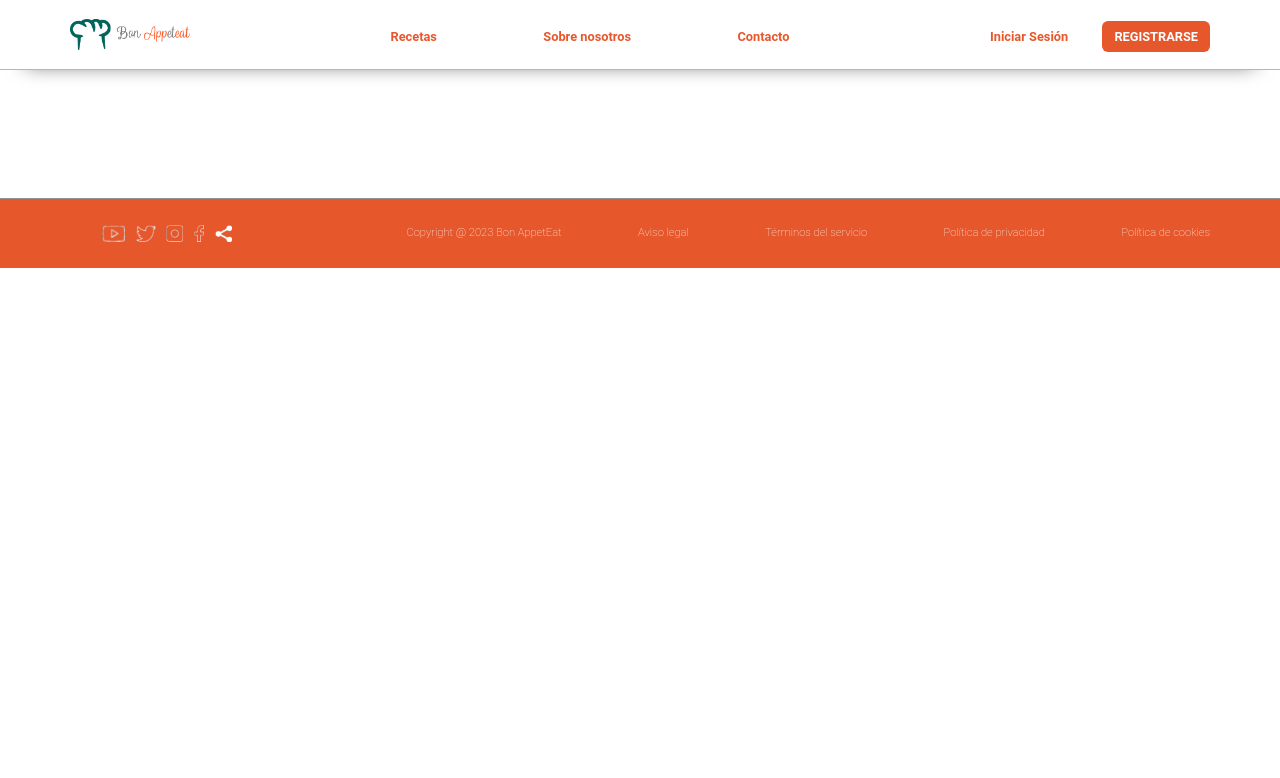
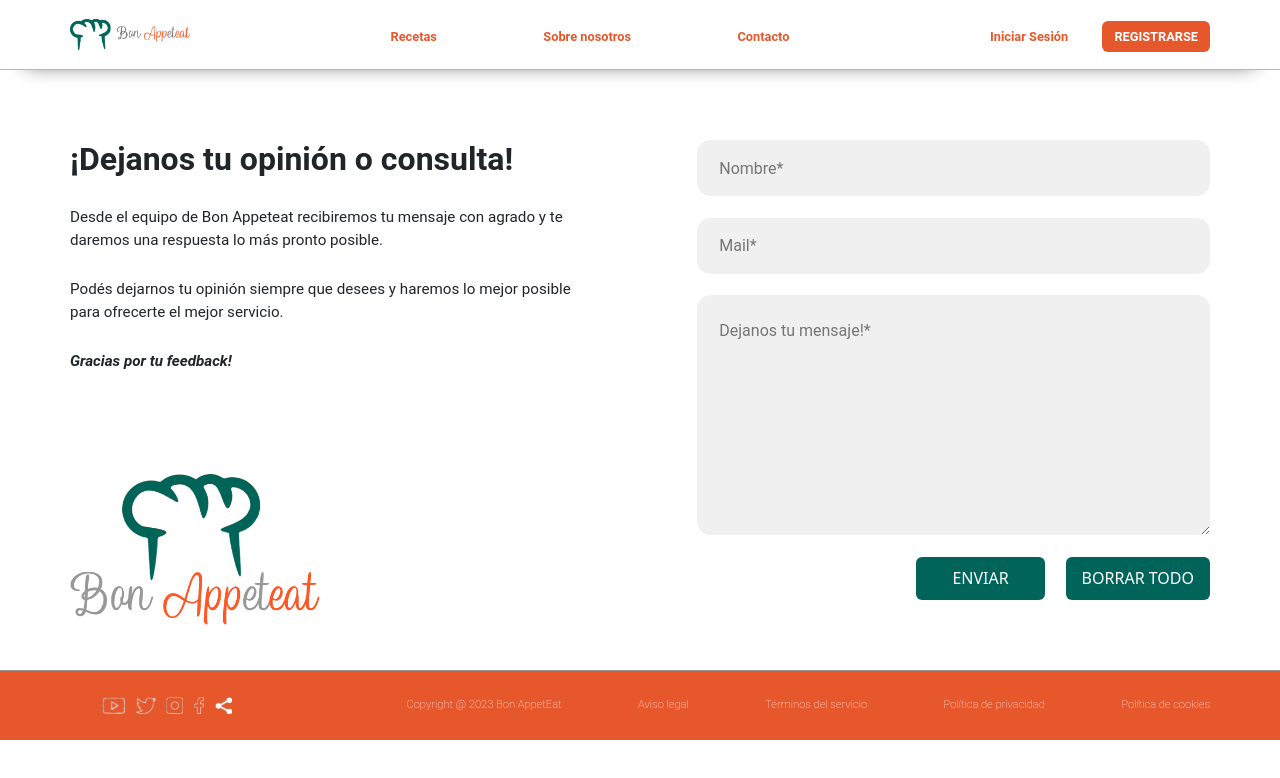
Before and after one commit to FrancoBorsalino/BonAppetEat-App, a plain HTML site: page pages/contacto.html in a window 1280 px wide. Drawn offline with nearby package versions, Linux system fonts and the light colour scheme.

Commit message:
Creada contacto.html + CSS

```diff
--- a/css/estilos.css
+++ b/css/estilos.css
@@ -743,3 +743,113 @@
     height: 100%;
     margin-bottom: -55px;
 }
+
+
+/* 9 ---------------- CONTACTO ---------------- */
+/* 9.1 ---- TEXTO FEEDBACK --- */
+.contacto__texto {
+    height: 600px;
+    width: 90%;
+    display: flex;
+    flex-direction: column;
+    justify-content: flex-start;
+    padding-top: 70px;
+    padding-bottom: 70px;
+    background-image: url(../imgs/logoBodyIndex.png);
+    background-repeat: no-repeat;
+    background-size: 250px;
+    background-position-y: 90%;
+    background-position-x: 70px;
+}
+
+.contacto__texto h1 {
+    font-size: 2rem;
+    padding-bottom: 20px;
+}
+
+.contacto__texto p {
+    font-size: 0.95rem;
+    width: 100%;
+    padding-bottom: 10px;
+}
+
+.contacto__texto p:nth-child(4) {
+    font-weight: 700;
+    font-style: italic;
+}
+
+/* 9.2 ---- FORMULARIO --- */
+.contacto__form {
+    height: 600px;
+    display: flex;
+    flex-wrap: wrap;
+    flex-direction: column;
+    justify-content: space-between;
+    align-items: flex-end;
+    padding-top: 70px;
+    padding-bottom: 70px;
+}
+
+#form__nombre {
+    min-width: 90%;
+    height: 3.5rem;
+    border: none;
+    border-radius: 0.86rem;
+    background-color: #F0F0F0;
+    font-size: 1rem;
+    padding-left: 1.393rem;
+}
+
+#form__email {
+    min-width: 90%;
+    height: 3.5rem;
+    border: none;
+    border-radius: 0.86rem;
+    background-color: #F0F0F0;
+    font-size: 1rem;
+    padding-left: 1.393rem;
+}
+
+#form__mensaje {
+    min-width: 90%;
+    height: 15rem;
+    border: none;
+    border-radius: 0.86rem;
+    background-color: #F0F0F0;
+    font-size: 1rem;
+    padding-left: 1.393rem;
+    padding-top: 1.5rem;
+}
+
+#boton__submit {
+    padding: 0.6rem;
+    padding-right: 2.3rem;
+    padding-left: 2.3rem;
+    margin-right: 1rem;
+    font-size: 1rem;
+    color: #FFFFFF;
+    background-color: #00645A;
+    border: none;
+    border-radius: 0.375rem;
+    text-align: center;
+}
+
+#boton__submit:hover {
+    background-color: rgb(0, 100, 90, 75%);
+}
+
+#boton__reset {
+    padding: 0.6rem;
+    padding-right: 1em;
+    padding-left: 1rem;
+    font-size: 1rem;
+    color: #FFFFFF;
+    background-color: #00645A;
+    border: none;
+    border-radius: 0.375rem;
+    text-align: center;
+}
+
+#boton__reset:hover {
+    background-color: rgb(0, 100, 90, 75%)
+}
--- a/pages/contacto.html
+++ b/pages/contacto.html
@@ -36,7 +36,31 @@
                 </ol>
             </nav>
         </header>
-
+        <section class="contacto__texto grid__formText grid__padding--left"><!-- Texto para Feedback -->
+            <h1 class="robotoBold">¡Dejanos tu opinión o consulta!</h1>
+            <p class="robotoRegular">Desde el equipo de Bon Appeteat recibiremos tu mensaje con agrado y te daremos una
+                respuesta lo más
+                pronto posible.</p>
+            <p class="robotoRegular">Podés dejarnos tu opinión siempre que desees y haremos lo mejor posible para
+                ofrecerte el mejor
+                servicio.</p>
+            <p class="robotoRegular">Gracias por tu feedback!
+            </p>
+        </section>
+        <aside class="grid__form grid__padding--right"><!-- Formulario de contacto -->
+            <form class="contacto__form" action=""> <!-- sin php para action -->
+                <input type="text" name="nombreFormContacto" id="form__nombre" placeholder="Nombre*" required
+                    class="robotoRegular">
+                <input type="email" name="emailFormContacto" id="form__email" placeholder="Mail*" required
+                    class="robotoRegular">
+                <textarea tarea name="mensajeFormContacto" id="form__mensaje" cols="30" rows="10"
+                    placeholder="Dejanos tu mensaje!*" required class="robotoRegular"></textarea>
+                <div>
+                    <input type="submit" value="ENVIAR" id="boton__submit">
+                    <input type="reset" value="BORRAR TODO" id="boton__reset">
+                </div>
+            </form>
+        </aside>
         <footer class="grid__footer">
             <ol class="main__footer">
                 <ul class=" footer__links noBullet grid__padding--left"><!-- Para iconos de redes sociales -->
```
